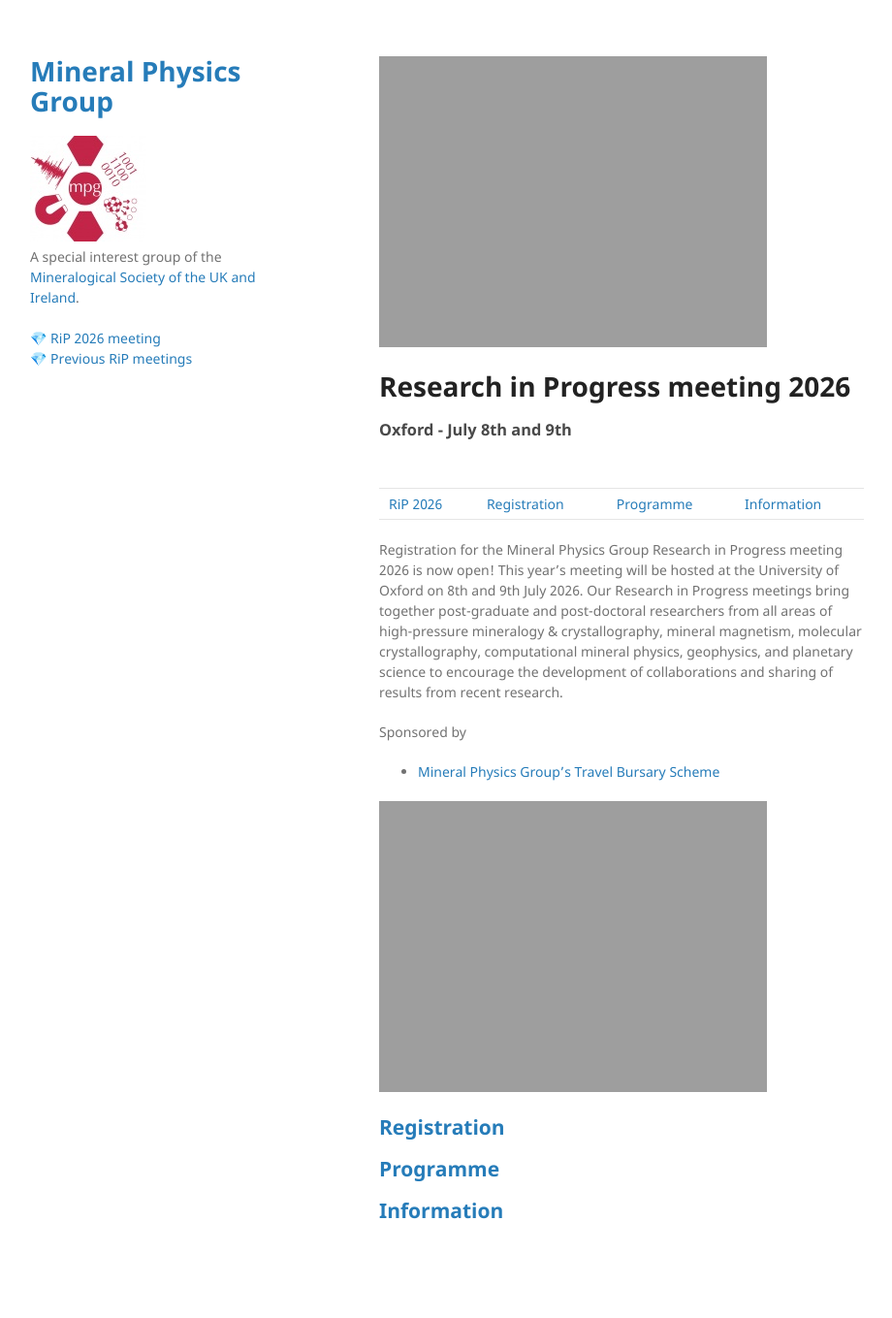
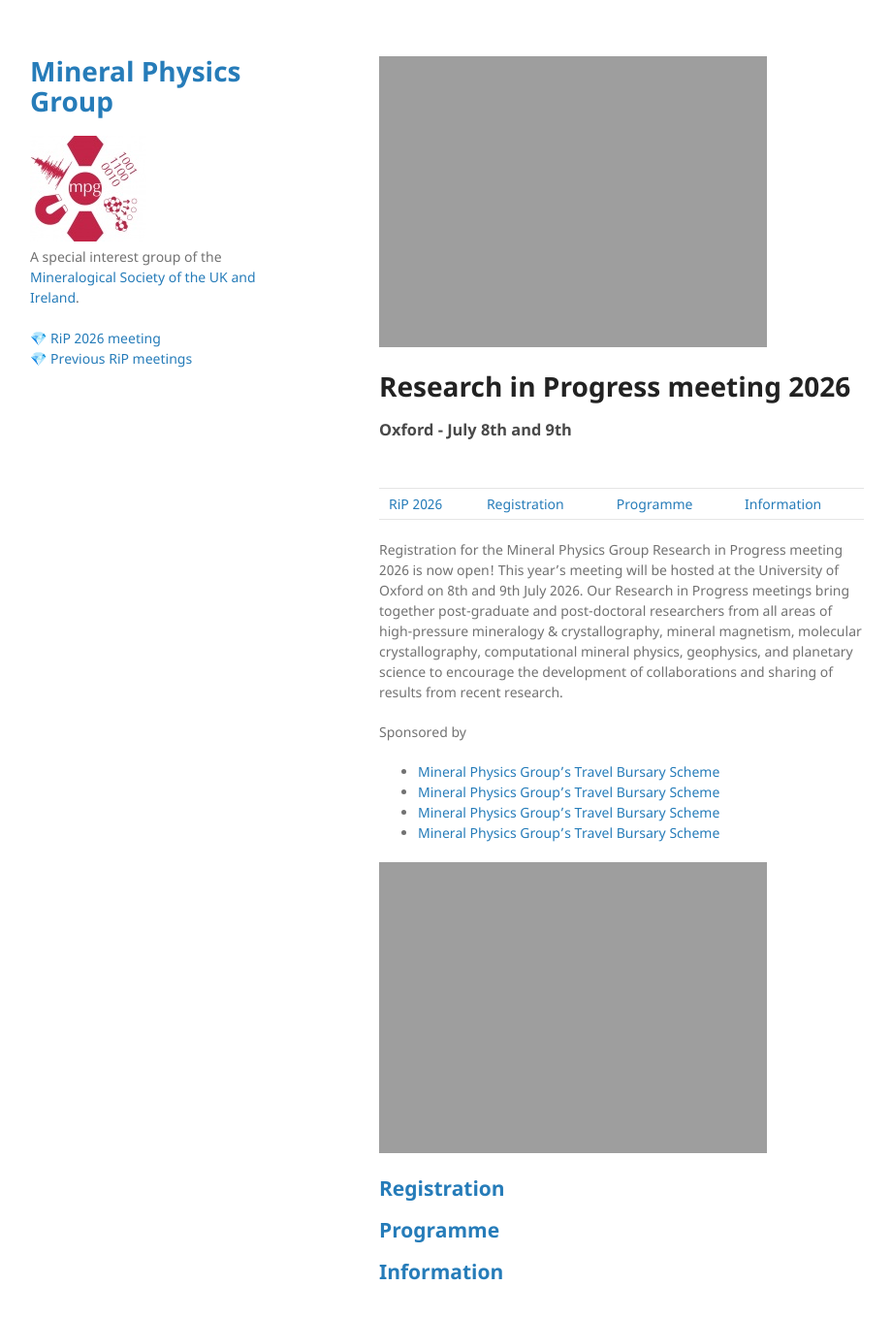
Before and after one commit to MinPhys/MinPhys.github.io, a Jekyll site: the page built from RiP_2026/RiP_2026.md, in a window 1280 px wide and 1393 px high. Shown: the top 1359 px of the window at 97% size, without its empty margins (179-1099 px from the left). Built offline with Jekyll 4.4.1, drawn with Linux system fonts in a browser that asks for light colours.

Commit message:
Update sponsorship links in RiP_2026.md
Updated sponsorship links for the Mineral Physics Group's Travel Bursary Scheme.

```diff
--- a/RiP_2026/RiP_2026.md
+++ b/RiP_2026/RiP_2026.md
@@ -12,7 +12,10 @@
 Registration for the Mineral Physics Group Research in Progress meeting 2026 is now open! This year's meeting will be hosted at the University of Oxford on 8th and 9th July 2026. Our Research in Progress meetings bring together post-graduate and post-doctoral researchers from all areas of high-pressure mineralogy & crystallography, mineral magnetism, molecular crystallography, computational mineral physics, geophysics, and planetary science to encourage the development of collaborations and sharing of results from recent research.
 
 Sponsored by
-* <a href="https://www.minersoc.org/mpg-bursaries.html">Mineral Physics Group's Travel Bursary Scheme</a>
+* <a href="https://www.agico.cz/">Mineral Physics Group's Travel Bursary Scheme</a>
+* <a href="https://www.bruker.com/en.html">Mineral Physics Group's Travel Bursary Scheme</a>
+* <a href="http://www.magnetic-measurements.com/">Mineral Physics Group's Travel Bursary Scheme</a>
+* <a href="https://mag-instruments.com/">Mineral Physics Group's Travel Bursary Scheme</a>
 
 ![Registration_Now_Open](https://MinPhys.github.io/RiP_2026/assetts/Flyer.png)
 
```
